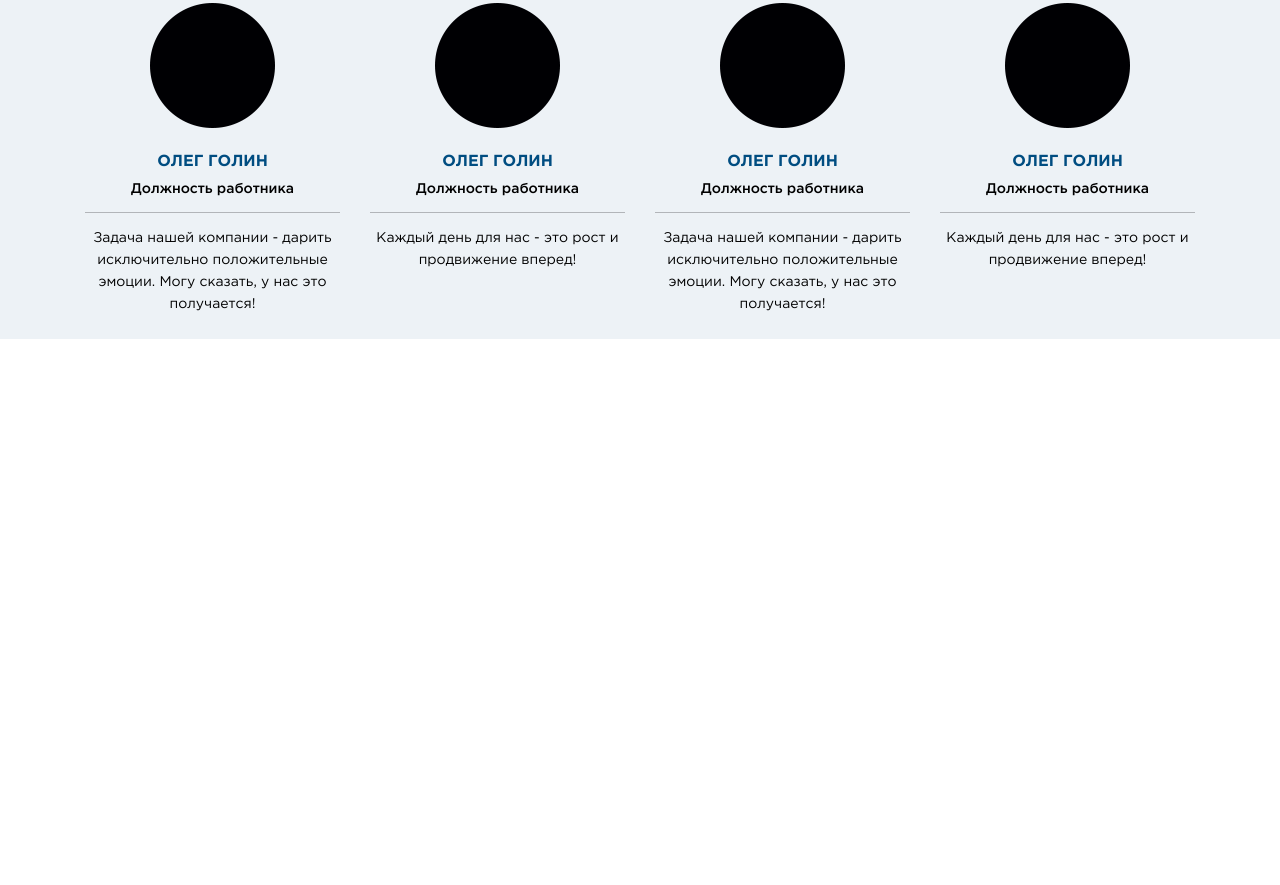
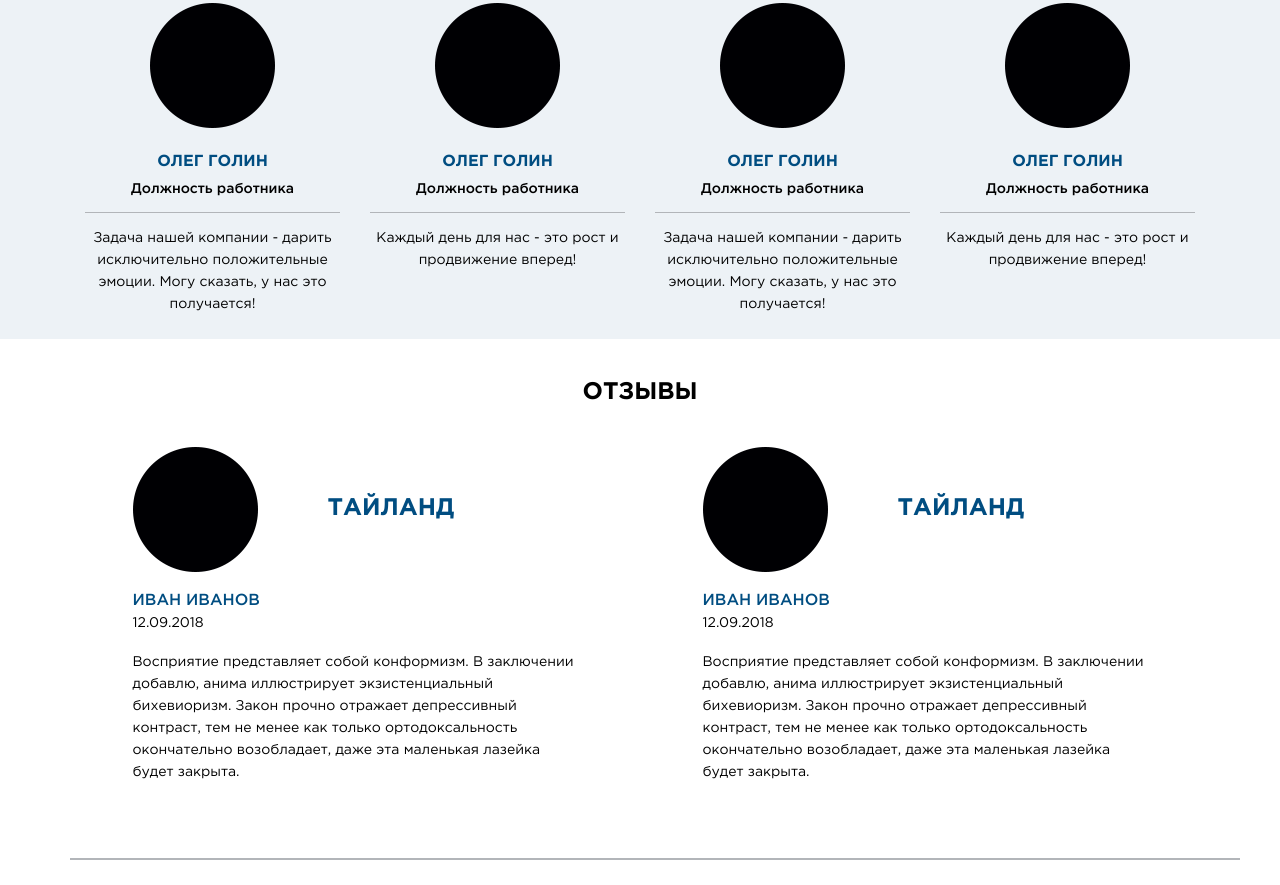
Before and after one commit to Ha4imon/travel-agency, a plain HTML site: page index.html in a window 1280 px wide. Shown: the part 1086-1971 px from the top of the page. Before the commit the page ends 1425 px from the top, so only its background shows below. Drawn offline with Linux system fonts and the light colour scheme.

Commit message:
Верстка отзывов

```diff
--- a/index.html
+++ b/index.html
@@ -166,6 +166,31 @@
     </div>
   </section>
 
+  <section class="reviews container">
+    <div class="review__list row">
+      <h2 class="col-12">Отзывы</h2>
+      <article class="reviews__item col-12 col-lg-5">
+        <div class="reviews__title">
+          <img src="img/teamPhoto.png" alt="">
+          <h3>Тайланд</h3>
+        </div>
+        <b>Иван Иванов</b>
+        <time>12.09.2018</time>
+        <p>Восприятие представляет собой конформизм. В заключении добавлю, анима иллюстрирует экзистенциальный бихевиоризм. Закон прочно отражает депрессивный контраст, тем не менее как только ортодоксальность окончательно возобладает, даже эта маленькая лазейка будет закрыта.</p>
+      </article>
+      <article class="reviews__item col-12 col-lg-5">
+        <div class="reviews__title">
+          <img src="img/teamPhoto.png" alt="">
+          <h3>Тайланд</h3>
+        </div>
+        <b>Иван Иванов</b>
+        <time>12.09.2018</time>
+        <p>Восприятие представляет собой конформизм. В заключении добавлю, анима иллюстрирует экзистенциальный бихевиоризм. Закон прочно отражает депрессивный контраст, тем не менее как только ортодоксальность окончательно возобладает, даже эта маленькая лазейка будет закрыта.</p>
+      </article>
+      <hr class="col-12">
+    </div>
+  </section>
+
   <script src="js/main.js"></script>
 </body>
 
```
